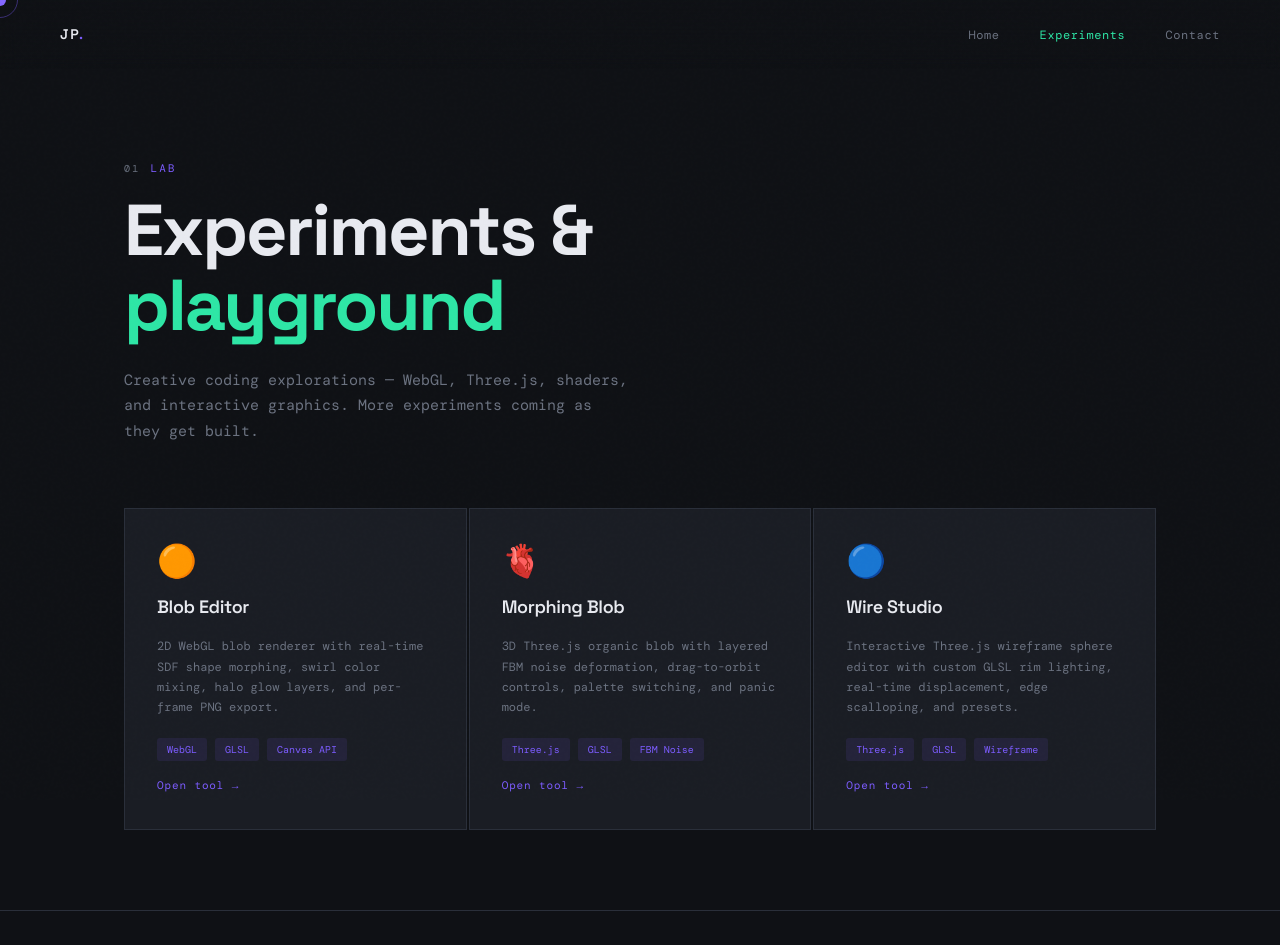
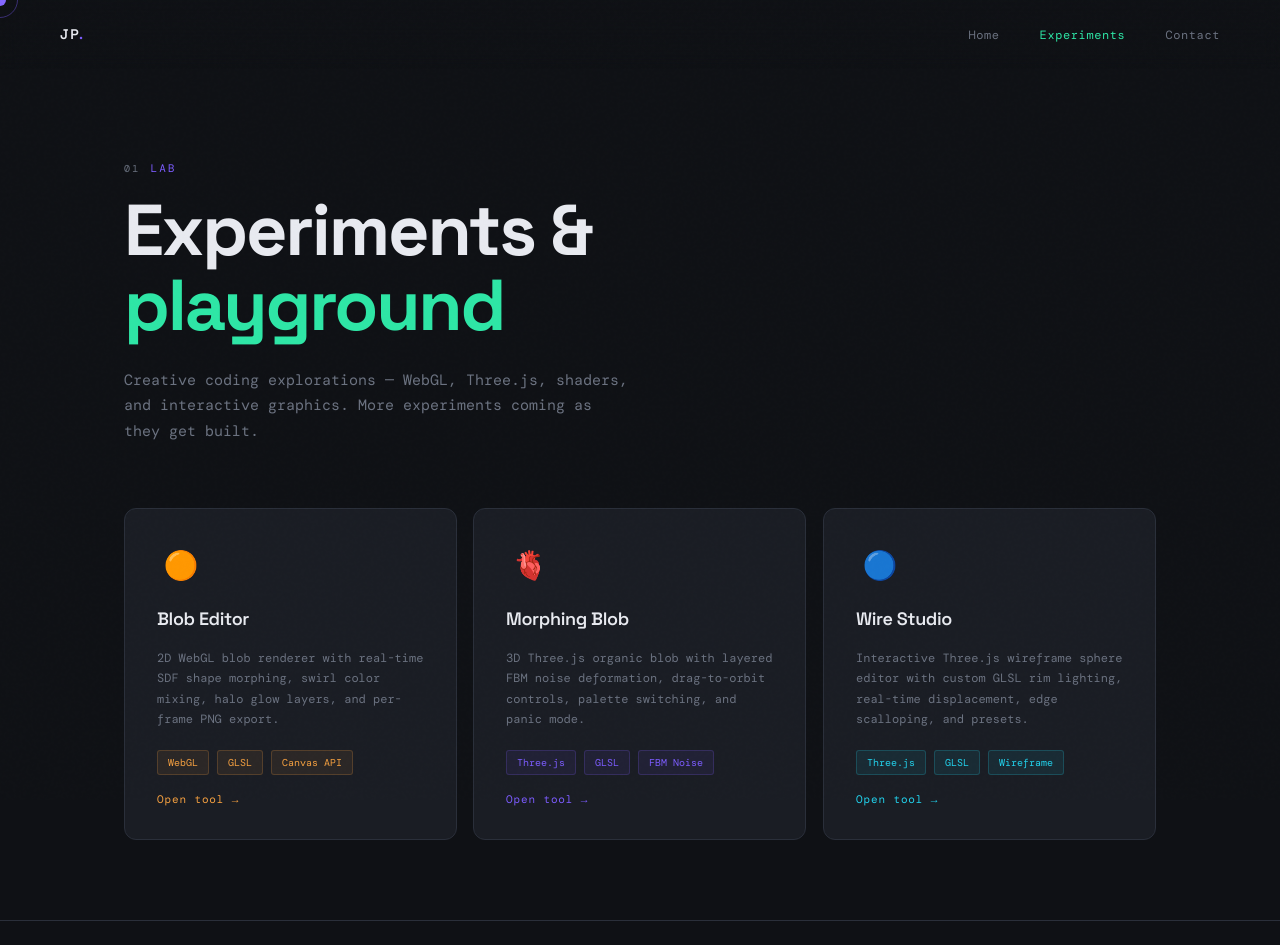
Before and after one commit to JPBelley/jeanphilippebelley-2026, a Next.js app: page /experiments in a window 1280 px wide. Shown: the top 945 px of the page. Built offline with nearby package versions, Linux system fonts and the light colour scheme; a web font is replaced by a local one.

Commit message:
Hover on experiment cards

```diff
--- a/app/experiments/page.jsx
+++ b/app/experiments/page.jsx
@@ -1,5 +1,6 @@
 'use client';
 
+import { useEffect } from 'react';
 import Link from 'next/link';
 import Nav from '../components/Nav';
 import Footer from '../components/Footer';
@@ -12,6 +13,7 @@ const experiments = [
     title: 'Blob Editor',
     desc:  '2D WebGL blob renderer with real-time SDF shape morphing, swirl color mixing, halo glow layers, and per-frame PNG export.',
     tags:  ['WebGL', 'GLSL', 'Canvas API'],
+    accent: '245,160,64',
   },
   {
     href:  '/experiments/morphing-blob',
@@ -19,6 +21,7 @@ const experiments = [
     title: 'Morphing Blob',
     desc:  '3D Three.js organic blob with layered FBM noise deformation, drag-to-orbit controls, palette switching, and panic mode.',
     tags:  ['Three.js', 'GLSL', 'FBM Noise'],
+    accent: '124,92,255',
   },
   {
     href:  '/experiments/wire-studio',
@@ -26,10 +29,46 @@ const experiments = [
     title: 'Wire Studio',
     desc:  'Interactive Three.js wireframe sphere editor with custom GLSL rim lighting, real-time displacement, edge scalloping, and presets.',
     tags:  ['Three.js', 'GLSL', 'Wireframe'],
+    accent: '34,211,238',
   },
 ];
 
 export default function Experiments() {
+  useEffect(() => {
+    const cards = document.querySelectorAll('.exp-card-interactive');
+
+    cards.forEach(card => {
+      const glow = card.querySelector('.card-glow');
+
+      const onMove = e => {
+        const rect = card.getBoundingClientRect();
+        const x = e.clientX - rect.left;
+        const y = e.clientY - rect.top;
+        const cx = rect.width / 2;
+        const cy = rect.height / 2;
+        const rotX = ((y - cy) / cy) * -7;
+        const rotY = ((x - cx) / cx) * 7;
+
+        card.style.transform = `perspective(900px) rotateX(${rotX}deg) rotateY(${rotY}deg) translateY(-6px)`;
+        card.style.transition = 'transform 0.08s ease, box-shadow 0.08s ease, border-color 0.2s';
+
+        if (glow) {
+          const accent = card.dataset.accent;
+          glow.style.background = `radial-gradient(280px circle at ${x}px ${y}px, rgba(${accent},0.18), transparent 70%)`;
+        }
+      };
+
+      const onLeave = () => {
+        card.style.transform = '';
+        card.style.transition = 'transform 0.4s ease, box-shadow 0.4s ease, border-color 0.2s';
+        if (glow) glow.style.background = 'none';
+      };
+
+      card.addEventListener('mousemove', onMove);
+      card.addEventListener('mouseleave', onLeave);
+    });
+  }, []);
+
   return (
     <div className="min-h-screen bg-bg text-foreground font-head">
       <Cursor />
@@ -49,22 +88,56 @@ export default function Experiments() {
           </p>
         </div>
 
-        <div className="grid grid-cols-3 gap-[2px] max-[900px]:grid-cols-1">
+        <div className="grid grid-cols-3 gap-4 max-[900px]:grid-cols-1">
           {experiments.map(e => (
             <Link
               key={e.href}
               href={e.href}
-              className="exp-card bg-bg2 border border-ui p-[36px_32px] no-underline text-inherit flex flex-col gap-4 relative overflow-hidden transition-all duration-[250ms] hover:border-[rgba(124,92,255,0.35)] hover:-translate-y-[3px] hover:shadow-[0_20px_60px_rgba(0,0,0,0.3)]"
+              data-accent={e.accent}
+              className="exp-card-interactive group relative flex flex-col gap-4 p-8 bg-bg2 border border-ui rounded-xl no-underline text-inherit overflow-hidden will-change-transform hover:border-[rgba(124,92,255,0.4)] hover:shadow-[0_24px_64px_rgba(0,0,0,0.4)]"
+              style={{ transformStyle: 'preserve-3d' }}
             >
-              <div className="text-[32px] leading-none">{e.icon}</div>
+              {/* Spotlight glow */}
+              <div className="card-glow pointer-events-none absolute inset-0 rounded-xl transition-none" />
+
+              {/* Top gradient bar */}
+              <div
+                className="absolute top-0 left-0 right-0 h-[2px] opacity-0 group-hover:opacity-100 transition-opacity duration-300"
+                style={{ background: `linear-gradient(90deg, rgba(${e.accent},0.8), transparent)` }}
+              />
+
+              {/* Icon with glow ring */}
+              <div className="relative w-12 h-12 flex items-center justify-center">
+                <div
+                  className="absolute inset-0 rounded-full opacity-0 group-hover:opacity-100 blur-md transition-opacity duration-300"
+                  style={{ background: `rgba(${e.accent},0.3)` }}
+                />
+                <span className="relative text-[28px] leading-none">{e.icon}</span>
+              </div>
+
               <h3 className="text-[18px] font-semibold tracking-[-0.02em] text-foreground">{e.title}</h3>
               <p className="font-mono text-[12px] text-muted leading-[1.7] flex-1">{e.desc}</p>
+
               <div className="flex flex-wrap gap-2 mt-1">
                 {e.tags.map(t => (
-                  <span key={t} className="font-mono text-[10px] px-[10px] py-1 bg-[rgba(124,92,255,0.1)] text-violet rounded-[3px]">{t}</span>
+                  <span
+                    key={t}
+                    className="font-mono text-[10px] px-[10px] py-1 rounded-[3px] border transition-colors duration-200"
+                    style={{
+                      background: `rgba(${e.accent},0.08)`,
+                      borderColor: `rgba(${e.accent},0.2)`,
+                      color: `rgb(${e.accent})`,
+                    }}
+                  >
+                    {t}
+                  </span>
                 ))}
               </div>
-              <span className="font-mono text-[11px] text-violet tracking-[0.08em] flex items-center gap-[6px]">
+
+              <span
+                className="font-mono text-[11px] tracking-[0.08em] flex items-center gap-[6px] transition-all duration-200 group-hover:gap-[10px]"
+                style={{ color: `rgb(${e.accent})` }}
+              >
                 Open tool →
               </span>
             </Link>
```
